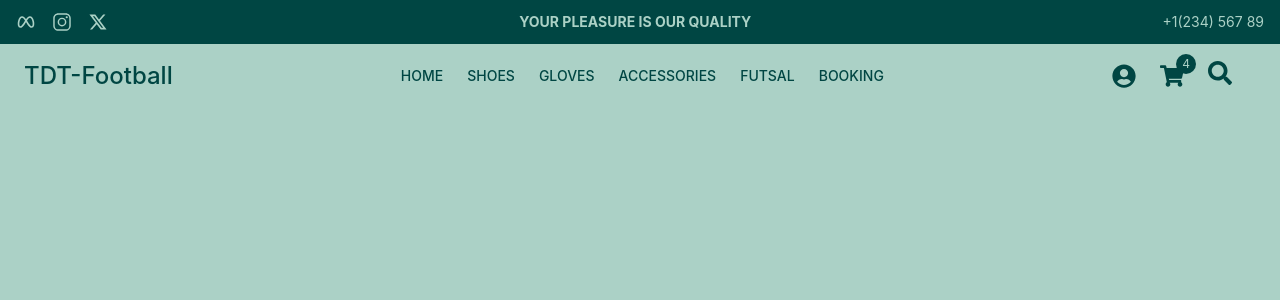
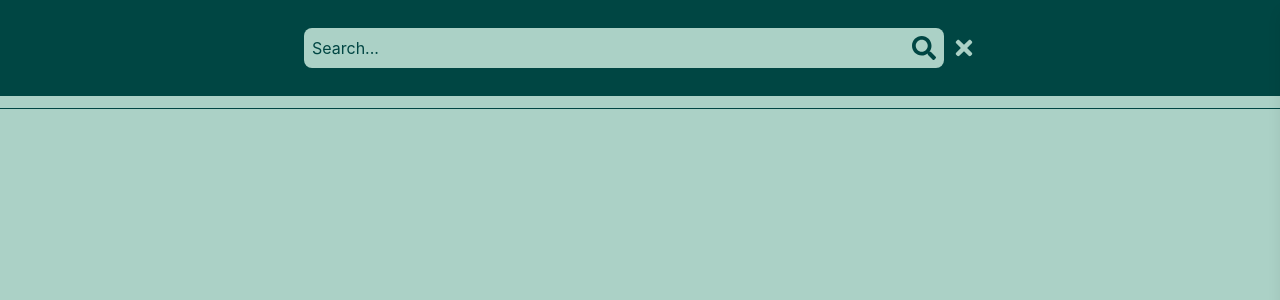
Before and after one commit to trandinhthong7/Final-Year-Project---TranDinhThong, a React app in the folder frontend/: page / in a window 1280 px wide. Both pictures are taken after a click on the button 1219 px from the left and 73 px from the top of the page. Shown: the top 300 px of the page. Built offline with nearby package versions, Linux system fonts and the light colour scheme; the HTML template or start-up script is replaced by a standard one.

Commit message:
cartdrawer

```diff
--- a/frontend/src/App.jsx
+++ b/frontend/src/App.jsx
@@ -1,4 +1,4 @@
-import React from 'react'
+
 import { BrowserRouter, Route, Routes } from "react-router-dom";
 import UserLayout from './components/layout/UserLayout';
 
@@ -7,7 +7,7 @@ const App = () => {
   return (
     <BrowserRouter>
         <Routes >
-            /*User Layout*/
+            {/* user layout */}
             <Route path="/" element={<UserLayout/>}></Route>
 
         </Routes>
--- a/frontend/src/components/common/Header.jsx
+++ b/frontend/src/components/common/Header.jsx
@@ -3,7 +3,7 @@ import NavBar from "./NavBar"
 
 const Header = () => {
   return (
-    <header>
+    <header className="border-b border-[#004643]">
     {/* topbar */}
     <Topbar/>
     {/* NavBar */}
--- a/frontend/src/components/common/NavBar.jsx
+++ b/frontend/src/components/common/NavBar.jsx
@@ -1,36 +1,47 @@
 import { Link } from 'react-router-dom'
 import { FaUserCircle,FaShoppingCart,FaSearch } from "react-icons/fa"
 import SearchBar from './SearchBar'
+import CartDrawer from '../layout/CartDrawer'
+import { useState } from 'react'
 
 const NavBar = () => {
+
+  const [drawerOpen, setDrawerOpen] = useState(false);
+  const toggleDrawer = () => {
+        setDrawerOpen(!drawerOpen);
+    };
   return (
     <div>
         <nav className="container mx-auto flex items-center justify-between py-4 px-6">
             {/* Left-Logo  */}
             <div>
-                <Link to={"/"} className="text-2xl font-medium text-[#004643] hover:text-[#fffffe]">TDT-Football</Link>
+                <Link to={"/"} className="text-2xl font-medium text-[#004643] hover:text-[#00948d]">TDT-Football</Link>
             </div>
             {/* Center - Menu */}
             <div className="hidden md:flex space-x-6">
-                <Link to="" className=" text-[#004643] hover:text-[#fffffe] text-sm font-medium uppercase">Home</Link>
-                <Link to="" className=" text-[#004643] hover:text-[#fffffe] text-sm font-medium uppercase">Shoes</Link>
-                <Link to="" className=" text-[#004643] hover:text-[#fffffe] text-sm font-medium uppercase">Gloves</Link>
-                <Link to="" className=" text-[#004643] hover:text-[#fffffe] text-sm font-medium uppercase">Accessories</Link>
-                <Link to="" className=" text-[#004643] hover:text-[#fffffe] text-sm font-medium uppercase">Futsal</Link>
-                <Link to="" className=" text-[#004643] hover:text-[#fffffe] text-sm font-medium uppercase">Booking</Link>
+                <Link to="" className=" text-[#004643] hover:text-[#00948d] text-sm font-medium uppercase">Home</Link>
+                <Link to="" className=" text-[#004643] hover:text-[#00948d] text-sm font-medium uppercase">Shoes</Link>
+                <Link to="" className=" text-[#004643] hover:text-[#00948d] text-sm font-medium uppercase">Gloves</Link>
+                <Link to="" className=" text-[#004643] hover:text-[#00948d] text-sm font-medium uppercase">Accessories</Link>
+                <Link to="" className=" text-[#004643] hover:text-[#00948d] text-sm font-medium uppercase">Futsal</Link>
+                <Link to="" className=" text-[#004643] hover:text-[#00948d] text-sm font-medium uppercase">Booking</Link>
             </div>
             {/* Right - Icons */}
             <div className="flex items-center space-x-6">
-                <Link to="/profile"><FaUserCircle className="text-[#004643] hover:text-[#fffffe] h-6 w-6"/></Link>
-                <Link to="/cart" className="relative">
-                  <FaShoppingCart className="text-[#004643] hover:text-[#fffffe] h-6 w-6"/>
+                <Link to="/profile"><FaUserCircle className="text-[#004643] hover:text-[#00948d] h-6 w-6"/></Link>
+                <button onClick={toggleDrawer} className="relative">
+                  <FaShoppingCart className="text-[#004643] hover:text-[#00948d] h-6 w-6"/>
                   <span className="absolute -top-2.5 -right-3 bg-[#004643] text-[#abd1c6] text-xs rounded-full px-1.5 py-0.5">4</span>
-                </Link>
+                </button>
               {/* search icon */}
-              <SearchBar/>
-              <button className="md:hidden"><FaSearch className="text-[#004643] h-6 w-6"/></button>
+              <div className="overflow-hidden"><SearchBar/></div>
+              <button className="md:hidden">
+                <FaSearch className="text-[#004643] h-6 w-6"/>
+              </button>
             </div>
         </nav>
+        {/* cart drawer */}
+        <CartDrawer drawerOpen={drawerOpen} toggleDrawer={toggleDrawer}/>
     </div>
   )
 }
--- a/frontend/src/components/common/SearchBar.jsx
+++ b/frontend/src/components/common/SearchBar.jsx
@@ -1,18 +1,55 @@
 import { useState } from "react"
-import { FaSearch } from "react-icons/fa"
+import { FaSearch, FaTimes, FaXRay } from "react-icons/fa"
 
 const SearchBar = () => {
 
-    const [searchTerm, setSearchTerm] =useState("");
-    const[isOpen, setIsOpen] = useState(false);
+    const [searchTerm, setSearchTerm] = useState("");
+    const [isOpen, setIsOpen] = useState(false);
+    const handleSearchToggle = () => {
+        setIsOpen(!isOpen);
+    };
+    const handleSearch = (e) => {
+        e.preventDefault();
+        // Implement search logic here
+        console.log("Searching for:", searchTerm);
+        setSearchTerm("");
+        setIsOpen(false);
+    }
     return (
-        <div>
+        <div className={`flex items-center justify-center w-full transition-all duration-300
+            ${isOpen ? "absolute top-0 left-0 w-full bg-[#004643] h-24 z-50" : "w-auto"}`}>
+
             {isOpen ? (
-                <form>
+                <form onSubmit={handleSearch} className="relative flex items-center justify-center w-full">
+                    <div className="relative w-1/2">
+                        <input
+                        type="text"
+                        placeholder="Search..."
+                        value={searchTerm}
+                        onChange={(e) => setSearchTerm(e.target.value)}
+                        className="bg-[#abd1c6] px-4 py-2 pl-2 pr-12 rounded-lg focus:outline-none w-full placeholder:text-[#004643]"
+                        />
+
+                        {/* search icon */}
+                        <button
+                        type="submit"
+                        className="absolute right-2 top-1/2 transform -translate-y-1/2 text-[#004643] hover:text-[#00948d]">
+                            <FaSearch className="h-6 w-6"/>
+                        </button>
+                    </div>
+
+                    {/* close icon */}
+                    <button
+                    type="button"
+                    className="ml-2 text-[#abd1c6] hover:text-[#00948d]" onClick={handleSearchToggle}>
+                        <FaTimes className="h-6 w-6"/>
+                    </button>
                 </form>
-            ) : (<button type="submit" >
-                        <FaSearch className="text-[#004643] h-6 w-6"/>
-                    </button> )}
+            ) : (
+                <button onClick={handleSearchToggle} >
+                    <FaSearch className="text-[#004643] hover:text-[#00948d] h-6 w-6"/>
+                 </button>
+                )}
         </div>
     );
 }
--- /dev/null
+++ b/frontend/src/components/layout/CartDrawer.jsx
@@ -0,0 +1,19 @@
+import { FaTimes } from "react-icons/fa";
+
+const CartDrawer = ({drawerOpen, toggleDrawer}) => {
+
+  return (
+    <div className={`fixed top-0 right-0 w-3/4 sm:w-1/2 md:w-1/4 h-full bg-[#fffffe]
+    shadow-lg transform transition-transform duration-300 flex flex-col z-50
+    ${drawerOpen ? "translate-x-0" : "translate-x-full"}`}>
+        {/* close button  */}
+        <div className="flex justify-end p-4">
+            <button onClick={toggleDrawer}>
+                <FaTimes className="h-6 w-6 text-[#004643]"/>
+            </button>
+        </div>
+    </div>
+  )
+}
+
+export default CartDrawer
--- a/frontend/src/components/layout/Topbar.jsx
+++ b/frontend/src/components/layout/Topbar.jsx
@@ -1,4 +1,3 @@
-import React from 'react'
 import {TbBrandMeta} from "react-icons/tb"
 import {IoLogoInstagram} from "react-icons/io5"
 import {RiTwitterXLine} from "react-icons/ri"
@@ -7,16 +6,16 @@ const Topbar = () => {
   <div className="bg-[#004643] text-[#abd1c6]">
     <div className="container mx-auto flex justify-between items-center py-3 px-4">
       <div className="hidden md:flex items-center space-x-4">
-        <a href="#" className="hover:text-gray-300"> <TbBrandMeta className="h-5 w-5"/></a>
-        <a href="#" className="hover:text-gray-300"> <IoLogoInstagram className="h-5 w-5"/></a>
-        <a href="#" className="hover:text-gray-300"> <RiTwitterXLine className="h-5 w-5"/></a>
+        <a href="#" className="hover:text-[#00948d]"> <TbBrandMeta className="h-5 w-5"/></a>
+        <a href="#" className="hover:text-[#00948d]"> <IoLogoInstagram className="h-5 w-5"/></a>
+        <a href="#" className="hover:text-[#00948d]"> <RiTwitterXLine className="h-5 w-5"/></a>
 
       </div>
       <div className='text-center text-sm flex-grow'>
         <span className="font-bold uppercase">Your Pleasure Is Our Quality</span>
       </div>
       <div className="text-sm hidden md:block">
-        <a href="tel:+123456789" className="hover:text-gray-300"> +1(234) 567 89</a>
+        <a href="tel:+123456789" className="hover:text-[#00948d]"> +1(234) 567 89</a>
       </div>
     </div>
   </div>
```
